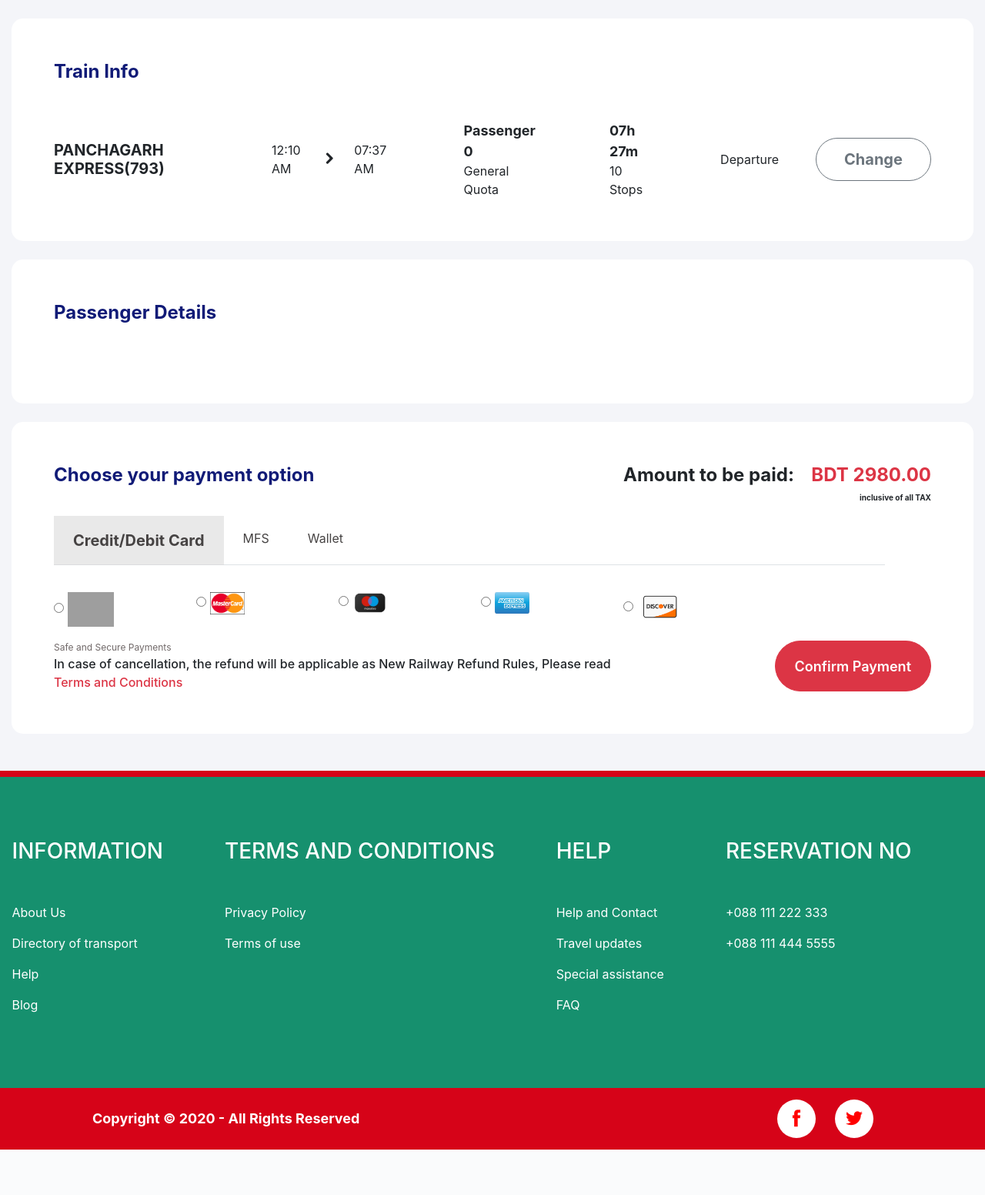
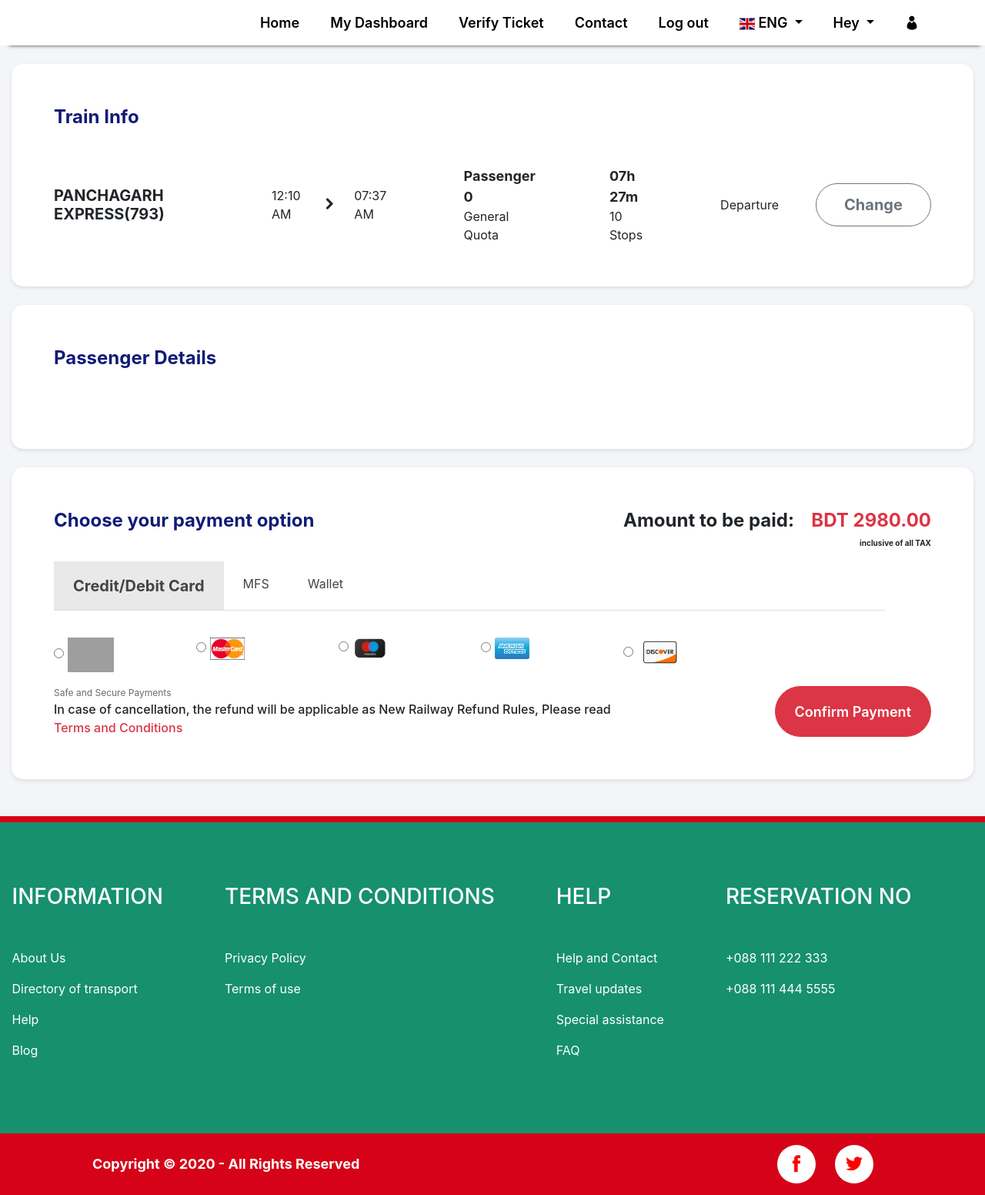
Before and after one commit to plaboncosta/web_ticket_prototype, a PHP site: page /payment.php in a window 1280 px wide. Shown: the whole page at 77% size. Before the commit the page ends 1493 px from the top, so only its background shows below. Run offline with PHP 8.4, Linux system fonts and the light colour scheme; the visitor is signed in with stand-in values (Sample User, id 1); data that the repository does not hold is empty; some web fonts are replaced; grey boxes are pictures that could not be loaded.

Commit message:
design change

```diff
--- a/assets/css/custom.css
+++ b/assets/css/custom.css
@@ -171,3 +171,20 @@
     border: 1px solid #444;
     justify-content: center;
     }
+
+.shadowCustom {
+    box-shadow: 0 2px 5px rgba(0, 0, 0, .1);
+    }
+
+.shadowCustomMid {
+    box-shadow: 0 2px 15px rgba(0, 0, 0, .2);
+    }
+
+.border-right-dashed {
+    border-right: 2px dashed #979797;
+    }
+
+
+.border-bottom-dashed {
+    border-bottom: 2px dashed #979797;
+    }
--- a/assets/css/searched-content.css
+++ b/assets/css/searched-content.css
@@ -6,7 +6,7 @@
     }
 
 .navbar {
-    background-color: #e8e8e8 !important;
+    background-color: #fff !important;
     -webkit-box-shadow: 3px 9px 5px -9px rgba(0, 0, 0, 0.75);
     -moz-box-shadow: 3px 9px 5px -9px rgba(0, 0, 0, 0.75);
     box-shadow: 3px 9px 5px -9px rgba(0, 0, 0, 0.75);
--- a/index.php
+++ b/index.php
@@ -109,7 +109,7 @@
                                 <label class="d-block font-weight-bold">&nbsp;</label>
                                 <button type="submit"
                                         class="btn btn-danger btn-block font-weight-bold text-decoration-none">
-                                    Trains
+                                    Find Trains
                                     <i class="icofont-search d-inline-block pl-1"></i>
                                 </button>
                                 <span class="banner-form-input-highlight-text">Click here for advanced
--- a/mpdf.php
+++ b/mpdf.php
@@ -10,4 +10,4 @@
 ob_end_clean();
 
 $mpdf->WriteHTML($template);
-$mpdf->Output();
+$mpdf->Output('e-ticket.pdf', 'I');
--- /dev/null
+++ b/navbar.php
@@ -0,0 +1,48 @@
+<nav class="navbar navbar-expand-lg navbar-light bg-light">
+    <div class="collapse navbar-collapse" id="navbarNavDropdown">
+        <ul class="navbar-nav ml-auto">
+            <li class="nav-item active">
+                <a class="nav-link" href="index.php">Home</a>
+            </li>
+            <li class="nav-item">
+                <a class="nav-link" href="profile.php">My Dashboard</a>
+            </li>
+            <li class="nav-item">
+                <a class="nav-link" href="#">Verify Ticket</a>
+            </li>
+            <li class="nav-item">
+                <a class="nav-link" href="#">Contact</a>
+            </li>
+            <li class="nav-item">
+                <a class="nav-link" href="javascript:void(0);">Log out</a>
+            </li>
+            <li class="nav-item dropdown">
+                <a class="nav-link dropdown-toggle" href="#" id="profileMenuLink"
+                   role="button"
+                   data-toggle="dropdown" aria-haspopup="true" aria-expanded="false">
+                    <img src="./assets/images/language.webp" class="language-icon" alt="">
+                    ENG
+                </a>
+                <div class="dropdown-menu" aria-labelledby="profileMenuLink">
+                    <a class="dropdown-item" href="#">BANG</a>
+                    <a class="dropdown-item" href="#">ENG</a>
+                </div>
+            </li>
+            <li class="nav-item dropdown">
+                <a class="nav-link dropdown-toggle" href="#" id="navbarDropdownMenuLink"
+                   role="button"
+                   data-toggle="dropdown" aria-haspopup="true" aria-expanded="false">
+                    Hey <?php echo !empty($_SESSION['user_info']['first_name']) ? $_SESSION['user_info']['first_name'] : ''; ?>
+                </a>
+                <div class="dropdown-menu" aria-labelledby="navbarDropdownMenuLink">
+                    <a class="dropdown-item" href="profile.php">Profile</a>
+                </div>
+            </li>
+            <li class="nav-item">
+                <a class="nav-link" href="#">
+                    <i class="icofont-user-alt-2"></i>
+                </a>
+            </li>
+        </ul>
+    </div>
+</nav>
--- a/payment.php
+++ b/payment.php
@@ -62,10 +62,12 @@
     <link rel="stylesheet" href="./assets/css/payment.css">
     <link rel="stylesheet" href="./assets/css/icofont.min.css">
     <link rel="stylesheet" href="./assets/css/footer.css">
+    <link rel="stylesheet" href="./assets/css/searched-content.css">
 </head>
 <body>
 <!-- Wrapper Defined -->
 <div id="wrapper">
+    <?php include 'navbar.php'; ?>
 
     <div class="row mx-0 px-0 mb-5 ui-payment-container">
         <div class="col-md-12 pt-4">
@@ -79,7 +81,7 @@
                 <h4 class="ui-header mb-5"><b>Passenger Details</b></h4>
                 <div>
                     <?php foreach($passenger_info as $key => $item){ ?>
-                        <div class="d-flex align-items-center <?php echo $key == 0 ? 'mb-5' : '' ?>">
+                        <div class="d-flex align-items-center <?php echo $key != (count($passenger_info) - 1) ? 'mb-3' : '' ?>">
                             <div class="col-md-8">
                                 <div class="d-flex justify-content-between">
                                     <div class="w-50 d-flex">
--- a/ticket-selection.php
+++ b/ticket-selection.php
@@ -38,10 +38,12 @@
     <link rel="stylesheet" href="./assets/css/ticket-selection.css">
     <link rel="stylesheet" href="./assets/css/icofont.min.css">
     <link rel="stylesheet" href="./assets/css/footer.css">
+    <link rel="stylesheet" href="./assets/css/searched-content.css">
 </head>
 <body>
 <!-- Wrapper Defined -->
 <div id="wrapper">
+    <?php include 'navbar.php'; ?>
 
     <div class="p-4">
         <div class="row mx-0 px-0">
--- a/train-info.php
+++ b/train-info.php
@@ -1,4 +1,4 @@
-<div class="train-info bg-white">
+<div class="train-info bg-white shadowCustom">
     <h4 class="ui-header mb-5"><b>Train Info</b></h4>
     <div class="d-flex align-items-center justify-content-between">
         <div class="d-flex align-items-center">
```
Also changed, not shown: searched-content-area.php (+1 -48 lines), trainDetails.php (+5 -4 lines).
